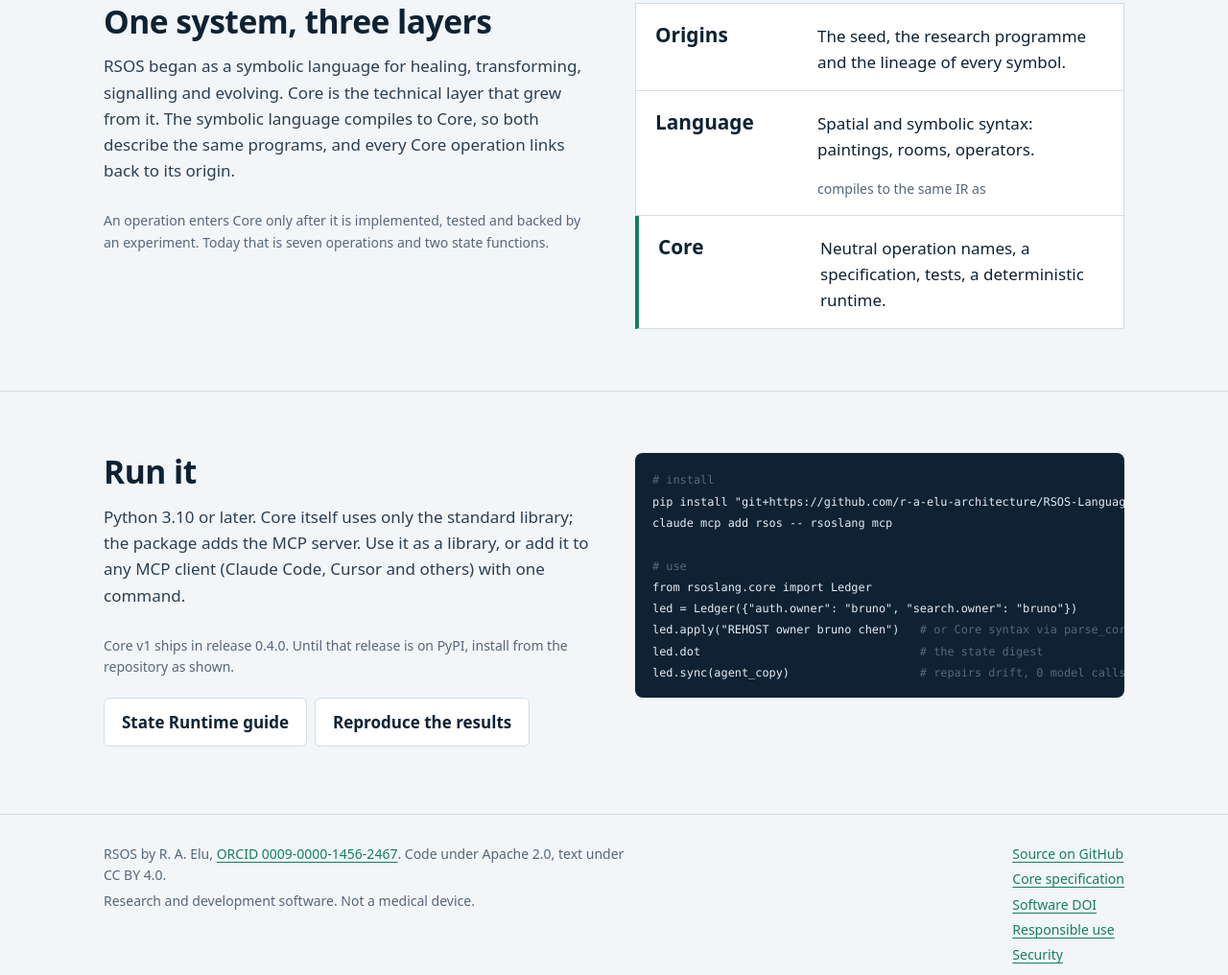
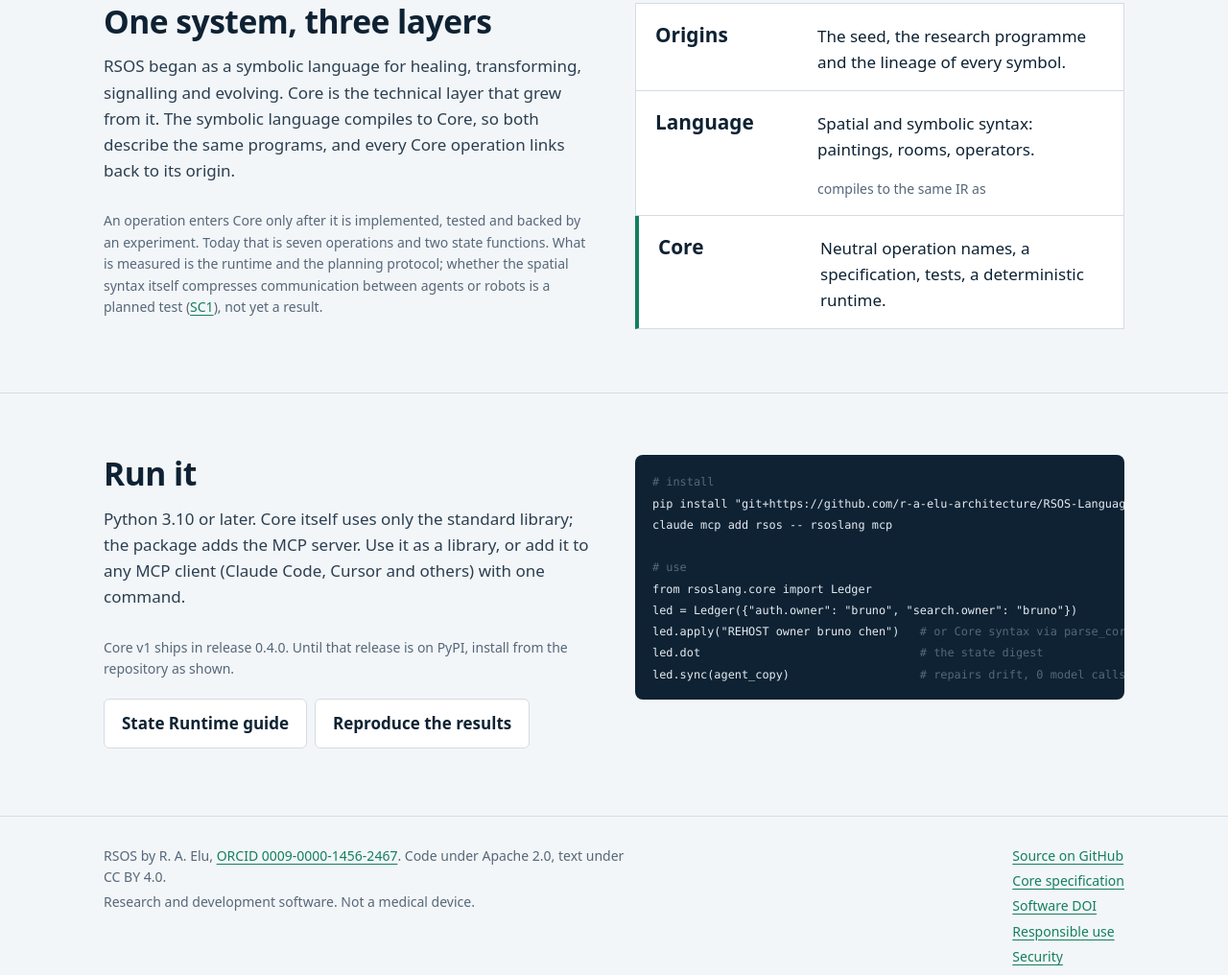
Before and after one commit to r-a-elu-architecture/RSOS-Language, a plain HTML site: page docs/index.html in a window 1280 px wide. Shown: the part 2444-3460 px from the top of the page at 96% size. Drawn offline with Linux system fonts and the light colour scheme; a web font is replaced by a local one.

Commit message:
README leads with Core and A8 across four companies; scope of the spatial claim stated; SC1 planned
Co-Authored-By: Claude Opus 5.5 <noreply@anthropic.com>
Claude-Session: https://claude.ai/code/session_01VqKZp6vpX55v5BNWYmHCEZ

```diff
--- a/docs/index.html
+++ b/docs/index.html
@@ -118,7 +118,9 @@ checks fit together, with consent built into the compiler.</dd><dd class="go"><a
 technical layer that grew from it. The symbolic language compiles to Core, so both describe the same programs, and
 every Core operation links back to its origin.</p>
 <p class="muted small">An operation enters Core only after it is implemented, tested and backed by an experiment.
-Today that is seven operations and two state functions.</p>
+Today that is seven operations and two state functions. What is measured is the runtime and the planning
+protocol; whether the spatial syntax itself compresses communication between agents or robots is a planned test
+(<a href="https://github.com/r-a-elu-architecture/RSOS-Language/blob/main/NEXT_TESTS.md">SC1</a>), not yet a result.</p>
 </div>
 <div class="layers">
 <div class="layer"><b>Origins</b><span>The seed, the research programme and the lineage of every symbol.</span></div>
```
Also changed, not shown: tools/site/index.html (+3 -1 lines), 3 other files.
